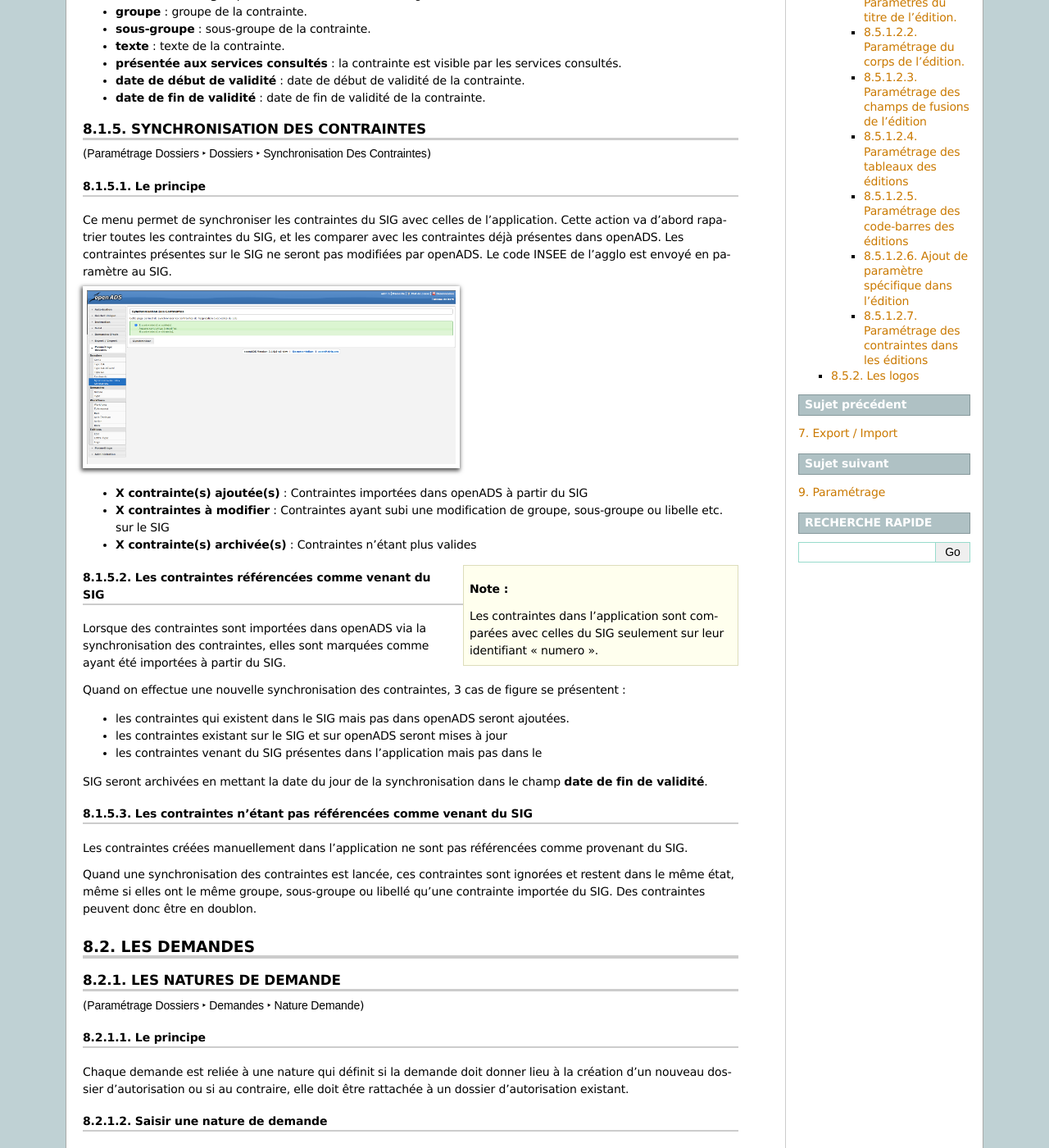
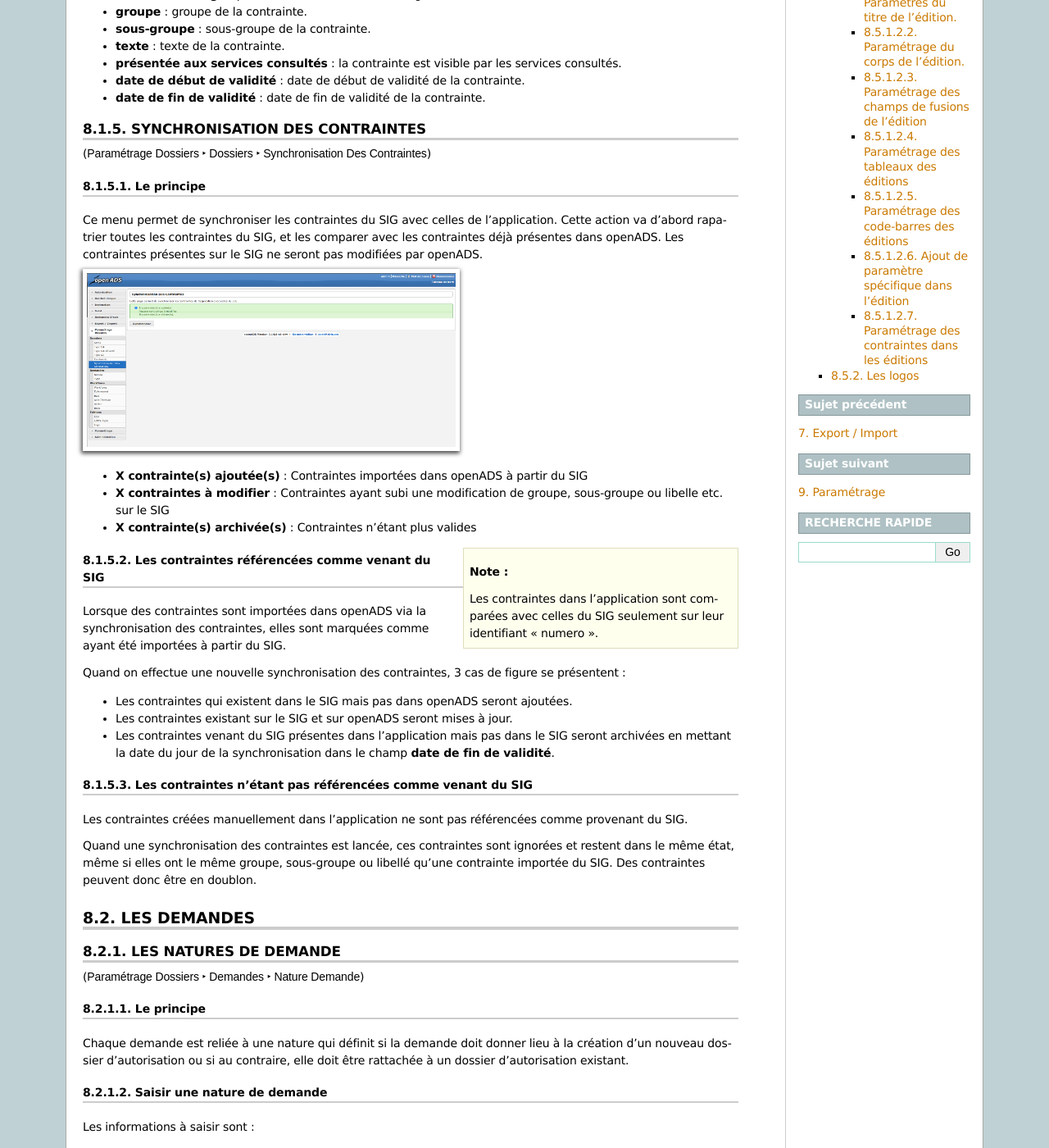
Before and after one commit to mpavaux/openads-documentation, a Sphinx documentation site: the page built from source/manuel_utilisateur/parametrage_dossier.rst, in a window 1280 px wide and 1400 px high, scrolled down 1948 px. Shown: the whole window at 82% size. Built offline with Sphinx 7.4.7, drawn with Linux system fonts in a browser that asks for light colours.

Commit message:
Correction de la mise en page synchro contraintes

```diff
--- a/source/manuel_utilisateur/parametrage_dossier.rst
+++ b/source/manuel_utilisateur/parametrage_dossier.rst
@@ -167,7 +167,6 @@
 l'application. Cette action va d'abord rapatrier toutes les contraintes du SIG,
 et les comparer avec les contraintes déjà présentes dans openADS. Les contraintes
 présentes sur le SIG ne seront pas modifiées par openADS.
-Le code INSEE de l'agglo est envoyé en paramètre au SIG.
 
 .. image:: contrainte_synchronisation.png
 
@@ -189,11 +188,9 @@
 Quand on effectue une nouvelle synchronisation des contraintes, 3 cas de figure se
 présentent :
 
-* les contraintes qui existent dans le SIG mais pas dans openADS seront ajoutées.
-* les contraintes existant sur le SIG et sur openADS seront mises à jour
-* les contraintes venant du SIG présentes dans l'application mais pas dans le
-SIG seront archivées en mettant la date du jour de la synchronisation dans le champ **date de fin de
-validité**.
+* Les contraintes qui existent dans le SIG mais pas dans openADS seront ajoutées.
+* Les contraintes existant sur le SIG et sur openADS seront mises à jour.
+* Les contraintes venant du SIG présentes dans l'application mais pas dans le SIG seront archivées en mettant la date du jour de la synchronisation dans le champ **date de fin de validité**.
 
 Les contraintes n'étant pas référencées comme venant du SIG
 ===========================================================
```
